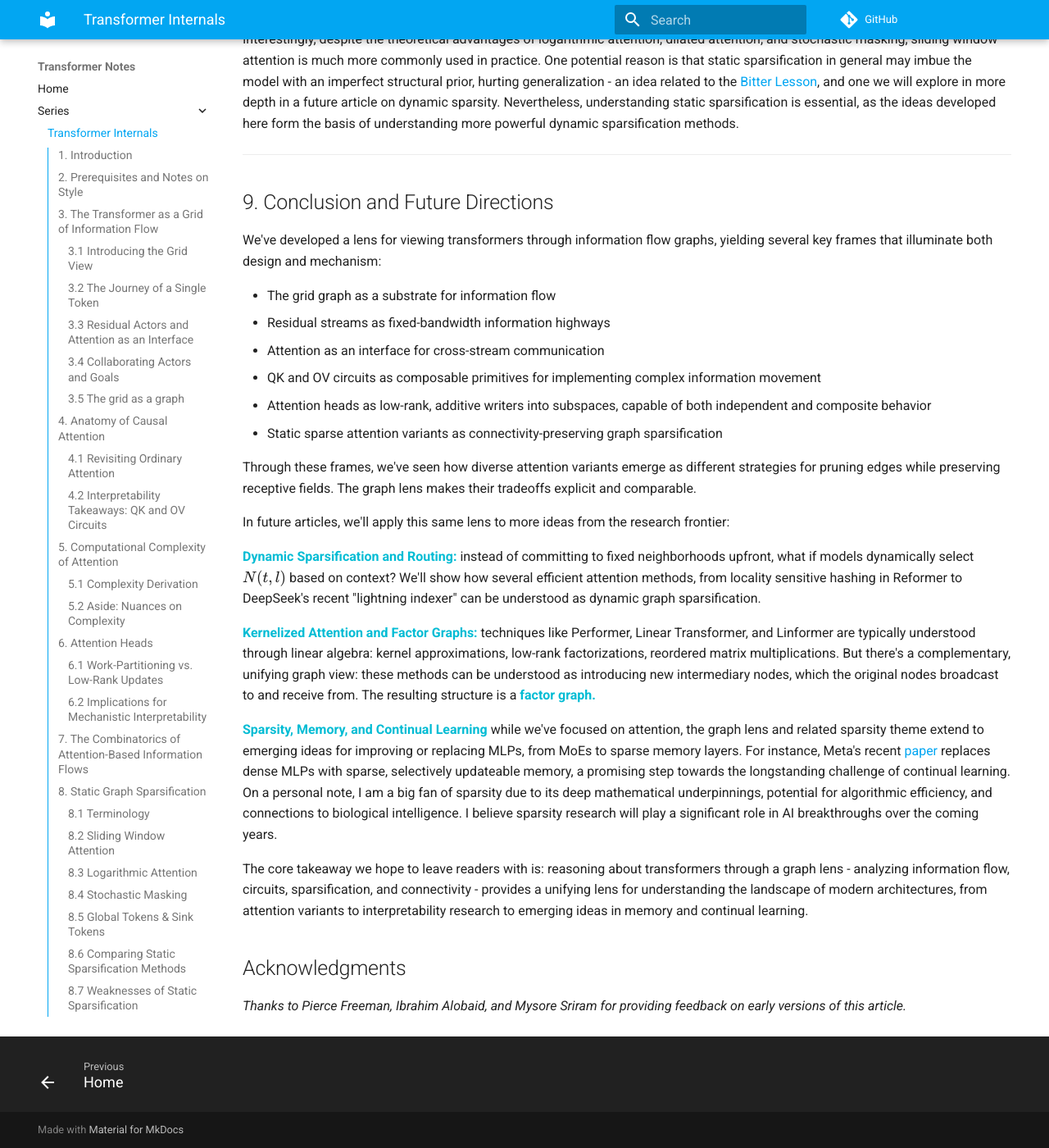
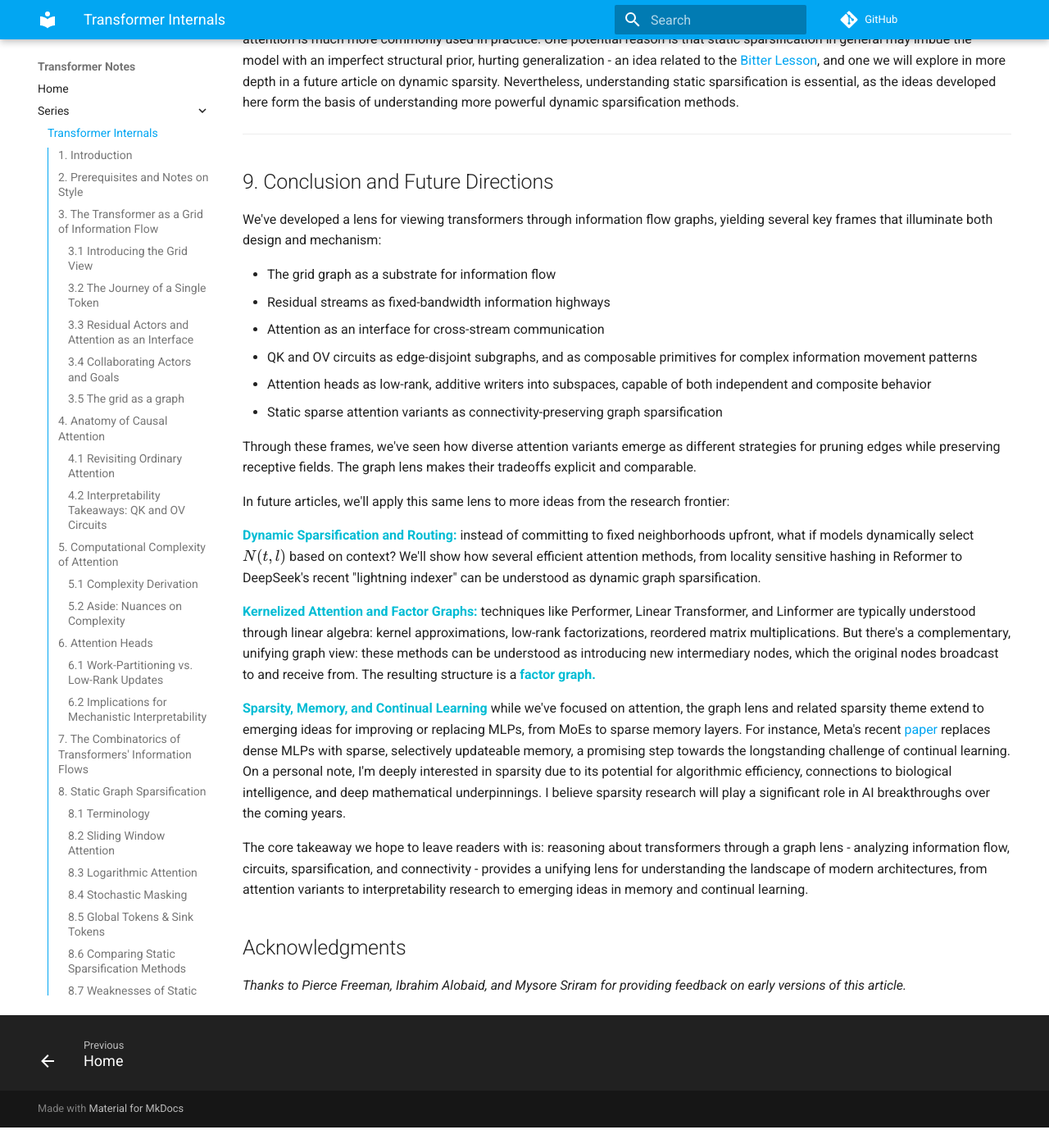
Before and after one commit to PranavSriram18/genai_foundations, an MkDocs documentation site: the page built from docs/series/transformer_internals.md, in a window 1280 px wide and 1400 px high, scrolled down 16313 px. Shown: the whole window at 82% size. Built offline with MkDocs 1.6.1 and Material for MkDocs 9.7.7, drawn with Linux system fonts in a browser that asks for light colours; comment, search, counter and statistics services are not loaded; after the commit the page ends 17688 px from its top, so only the background shows below that; some of the changed text lies outside the part shown.

Commit message:
small fixes

```diff
--- a/docs/series/transformer_internals.md
+++ b/docs/series/transformer_internals.md
@@ -109,11 +109,11 @@ through the model.
 Given a sequence of input tokens $w_1, \ldots, w_T$, focus on how a single token $w_t$ flows through
 its residual stream.
 
-1. The token enters its stream as the sum of its word <span class="term">**embedding vector**</span>$e_t$ and
+1. The token enters its stream as the sum of its word <span class="term">**embedding vector**</span> $e_t$ and
    <span class="term">**positional embedding**</span> $p_t$.
 
-2. Each layer computes an update that is <span class="idea">added</span> to the stream - hence the term
-   <span class="idea">residual</span>. The token's representation evolves through a sequence of intermediate states
+2. Each layer computes an update that is added to the stream - hence the term
+   <span class="term">residual</span>. The token's representation evolves through a sequence of intermediate states
    $x_{t,0}, x_{t,1}, \ldots, x_{t,L}$.
 
 3. At the final layer, the representation is multiplied by the <span class="term">unembedding matrix</span> to produce <span class="term">logits</span>
@@ -361,7 +361,7 @@ Anthropic has found empirically that some heads perform a sort of "memory manage
 
 ---
 
-## 7. The Combinatorics of Attention-Based Information Flows
+## 7. The Combinatorics of Transformers' Information Flows
 
 Coming back to the information flow graph, we now ask an interesting question: in how many ways
 can information propagate across a context window? More precisely, how many paths are there from
@@ -490,7 +490,7 @@ is typically used in conjunction with ordinary attention (e.g. alternating layer
 as opposed to fully replacing it.
 
 It turns out we can do better: methods such as <span class="term">dilated attention</span> and
-<span class="term">logarithmic attention</idea> achieve exponentially growing receptive fields.
+<span class="term">logarithmic attention</span> achieve exponentially growing receptive fields.
 Below we present logarithmic attention; the intuition for dilated attention is fairly similar.
 
 ### 8.3 Logarithmic Attention
@@ -522,7 +522,7 @@ hops of sizes 1, 2, and 4 in any order.
 ### 8.4 Stochastic Masking
 So far we've focused on deterministic constructions of the neighborhood. In stochastic masking, we
 instead use a random subset:
-$N(t, l)$ is a random subset of size $w$ drawn from ${(1, l), \ldots, (t, l)}$.
+$N(t, l)$ is a random subset of size $w$ drawn from $\{ (1, l), \ldots, (t, l) \}$.
 
 As before, the time complexity is $\mathcal{O}(TD^2 + TDw)$. Now, why would we expect randomly chosen
 neighborhoods to yield good connectivity patterns? While a deep dive on this is beyond the scope of
@@ -580,7 +580,7 @@ key frames that illuminate both design and mechanism:
 * The grid graph as a substrate for information flow
 * Residual streams as fixed-bandwidth information highways
 * Attention as an interface for cross-stream communication
-* QK and OV circuits as composable primitives for implementing complex information movement
+* QK and OV circuits as edge-disjoint subgraphs, and as composable primitives for complex information movement patterns
 * Attention heads as low-rank, additive writers into subspaces, capable of both independent and composite behavior
 * Static sparse attention variants as connectivity-preserving graph sparsification
 
@@ -605,9 +605,7 @@ original nodes broadcast to and receive from. The resulting structure is a <span
 the graph lens and related sparsity theme extend to emerging ideas for improving or replacing MLPs,
 from MoEs to sparse memory layers. For instance, Meta's recent [paper](https://arxiv.org/pdf/2510.15103)
 replaces dense MLPs with sparse, selectively updateable memory, a promising step towards the
-longstanding challenge of continual learning. On a personal note, I am a big fan of sparsity due to
-its deep mathematical underpinnings, potential for algorithmic efficiency, and connections to
-biological intelligence. I believe sparsity research will play a significant role in AI
+longstanding challenge of continual learning. On a personal note, I'm deeply interested in sparsity due to its potential for algorithmic efficiency, connections to biological intelligence, and deep mathematical underpinnings. I believe sparsity research will play a significant role in AI
 breakthroughs over the coming years.
 
 The core takeaway we hope to leave readers with is: reasoning about transformers through a graph
```
Also changed, not shown: other parts of docs/series/transformer_internals.md (+1 -1 lines).
